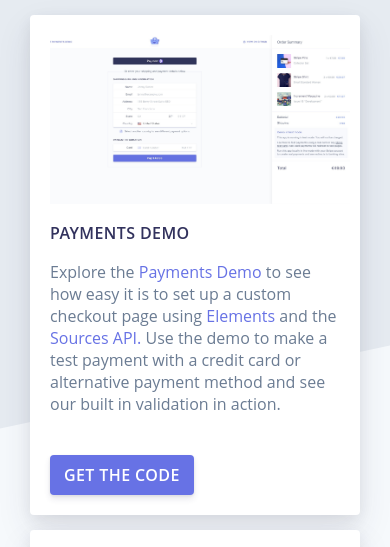
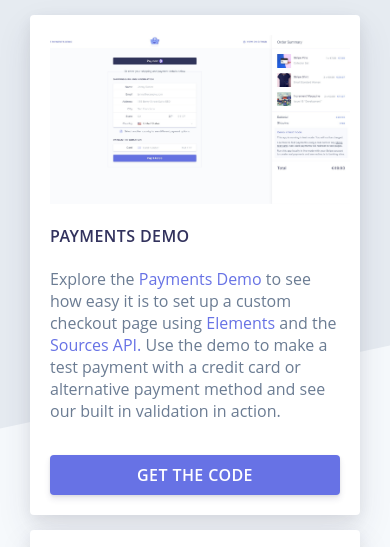
Before and after one commit to adreyfus-stripe/homepage, a plain HTML site: page index.html in a window 390 px wide. Shown: the part 213-760 px from the top of the page. Drawn offline with Linux system fonts and the light colour scheme.

Commit message:
Added flexbox to the page

```diff
--- a/css/styles.css
+++ b/css/styles.css
@@ -167,8 +167,9 @@ section a:visited {
 }
 
 .preview {
-  flex: 1;
-  padding: 20px;
+  display: flex;
+  flex-direction: column;
+  justify-content: space-between;  padding: 20px;
   background-color: #fff;
   border-radius: 4px;
   -webkit-box-shadow: 0 15px 35px rgba(50, 50, 93, 0.1),
@@ -297,8 +298,7 @@ a.button:hover {
   color: #fff;
   background: #6772e5;
   max-width: 150px;
-  position: absolute;
-  bottom: 20px;
+  margin-top: 30px;
 }
 
 a.button:hover {
@@ -337,4 +337,11 @@ a.button:hover {
   .client-libs a:last-child {
     margin-right: 15px;
   }
+
+  a.button,
+  a.button:hover,
+  a.button:visited {
+    max-width: 100%;
+    text-align: center;
+  }
 }
```
